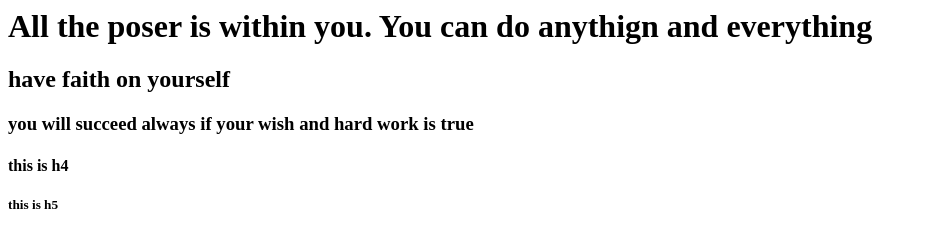
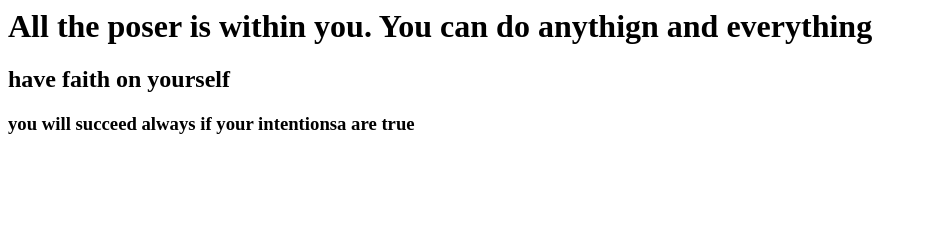
Before and after one commit to g0c00l/myfirstrepo, a plain HTML site: page index.html in a window 1280 px wide. Shown: the whole page, without its empty margins (0-927 px from the left). Drawn offline with Linux system fonts and the light colour scheme.

Commit message:
this is a change in index.html

```diff
--- a/index.html
+++ b/index.html
@@ -3,8 +3,6 @@
 
 	<h1>All the poser is within you. You can do anythign and everything</h1>
 	<h2> have faith on yourself</h2>
-	<h3>you will succeed always if your wish and hard work is true</h3>
-	<h4>this is h4</h4>
-	<h5>this is h5</h5>
+	<h3>you will succeed always if your intentionsa are true</h3>
 </body>
 </html>
```
